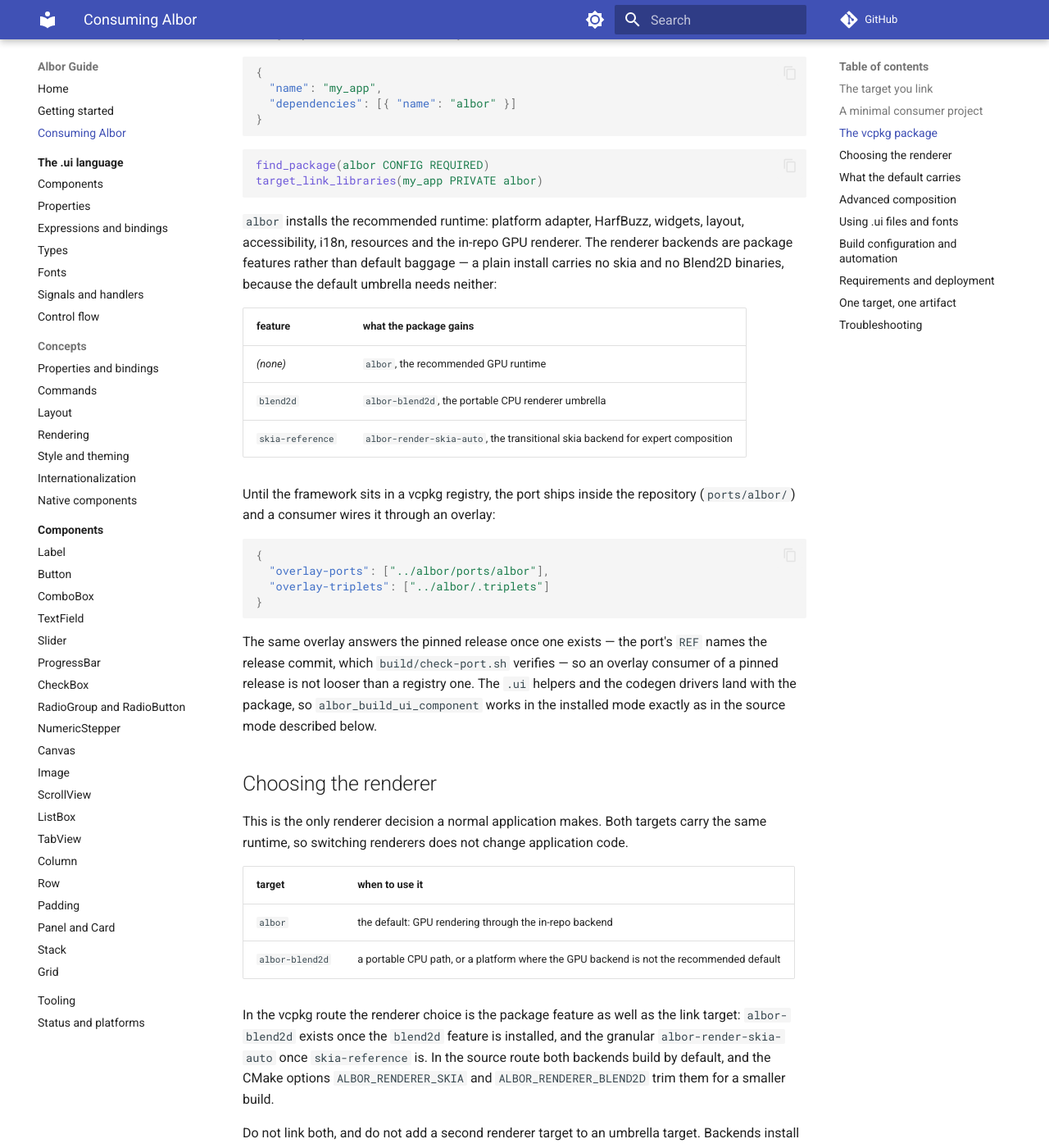
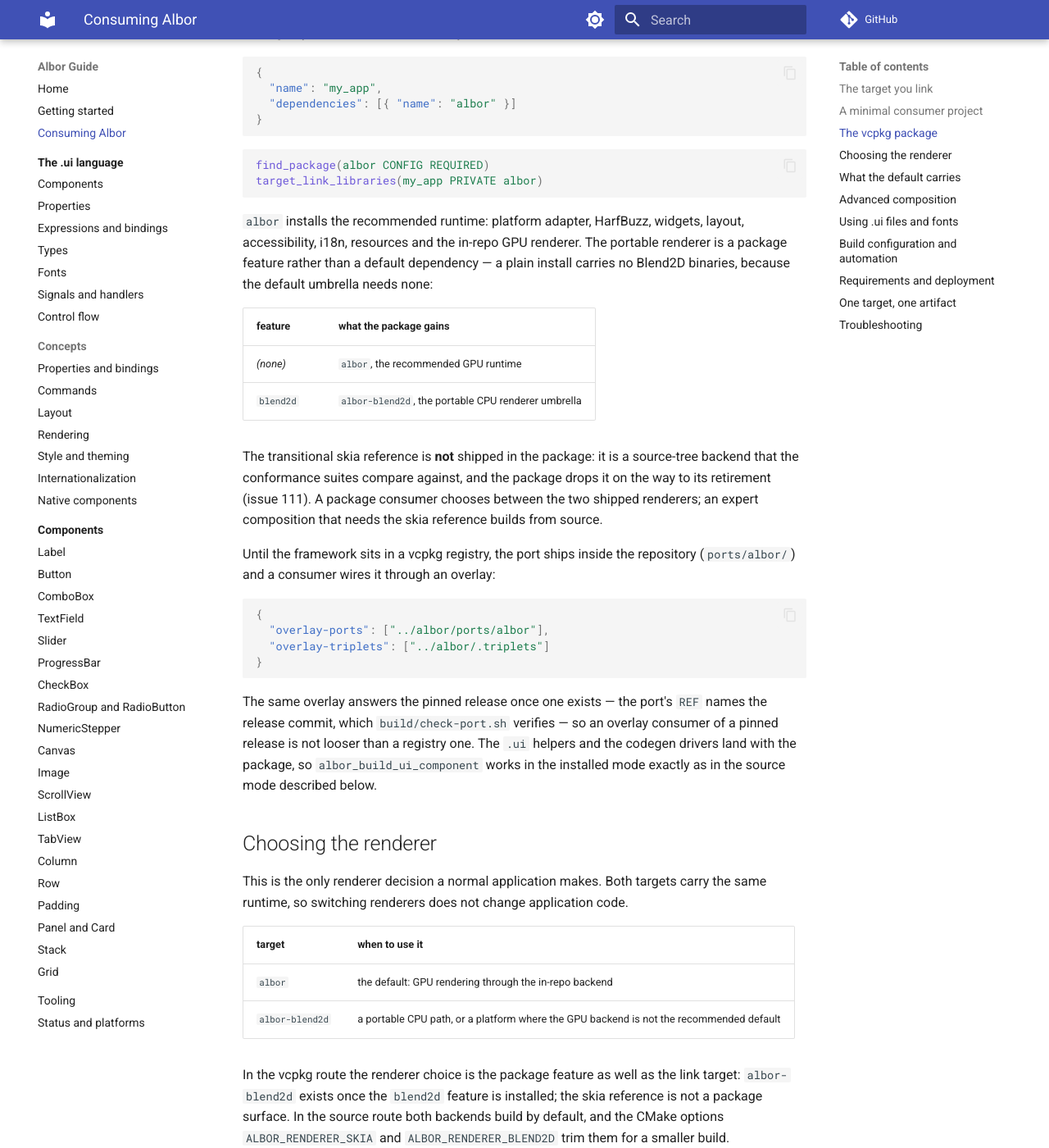
Before and after one commit to AlborCore/albor, an MkDocs documentation site: the page built from docs/consuming.md, in a window 1280 px wide and 1400 px high, scrolled down 1640 px. Shown: the whole window at 82% size. Built offline with MkDocs 1.6.1 and Material for MkDocs 9.7.7, drawn with Linux system fonts in a browser that asks for light colours; comment, search, counter and statistics services are not loaded.

Commit message:
packaging: the port writes the skia reference out of itself, which its retirement carries (AD-26, issue 111)

````diff
--- a/docs/consuming.md
+++ b/docs/consuming.md
@@ -79,15 +79,19 @@ target_link_libraries(my_app PRIVATE albor)
 ```
 
 `albor` installs the recommended runtime: platform adapter, HarfBuzz, widgets, layout,
-accessibility, i18n, resources and the in-repo GPU renderer. The renderer backends are
-package features rather than default baggage — a plain install carries no skia and no
-Blend2D binaries, because the default umbrella needs neither:
+accessibility, i18n, resources and the in-repo GPU renderer. The portable renderer is a
+package feature rather than a default dependency — a plain install carries no Blend2D
+binaries, because the default umbrella needs none:
 
 | feature | what the package gains |
 | --- | --- |
 | *(none)* | `albor`, the recommended GPU runtime |
 | `blend2d` | `albor-blend2d`, the portable CPU renderer umbrella |
-| `skia-reference` | `albor-render-skia-auto`, the transitional skia backend for expert composition |
+
+The transitional skia reference is **not** shipped in the package: it is a source-tree
+backend that the conformance suites compare against, and the package drops it on the way
+to its retirement (issue 111). A package consumer chooses between the two shipped
+renderers; an expert composition that needs the skia reference builds from source.
 
 Until the framework sits in a vcpkg registry, the port ships inside the repository
 (`ports/albor/`) and a consumer wires it through an overlay:
@@ -116,10 +120,9 @@ runtime, so switching renderers does not change application code.
 | `albor-blend2d` | a portable CPU path, or a platform where the GPU backend is not the recommended default |
 
 In the vcpkg route the renderer choice is the package feature as well as the link target:
-`albor-blend2d` exists once the `blend2d` feature is installed, and the granular
-`albor-render-skia-auto` once `skia-reference` is. In the source route both backends build
-by default, and the CMake options `ALBOR_RENDERER_SKIA` and `ALBOR_RENDERER_BLEND2D` trim
-them for a smaller build.
+`albor-blend2d` exists once the `blend2d` feature is installed; the skia reference is not a
+package surface. In the source route both backends build by default, and the CMake options
+`ALBOR_RENDERER_SKIA` and `ALBOR_RENDERER_BLEND2D` trim them for a smaller build.
 
 Do not link both, and do not add a second renderer target to an umbrella target. Backends
 install themselves at load through whole-archive registration; two renderers in one binary
````
Also changed, not shown: README.md (+3 -2 lines), docs/getting-started.md (+5 -4 lines), 7 other files.
